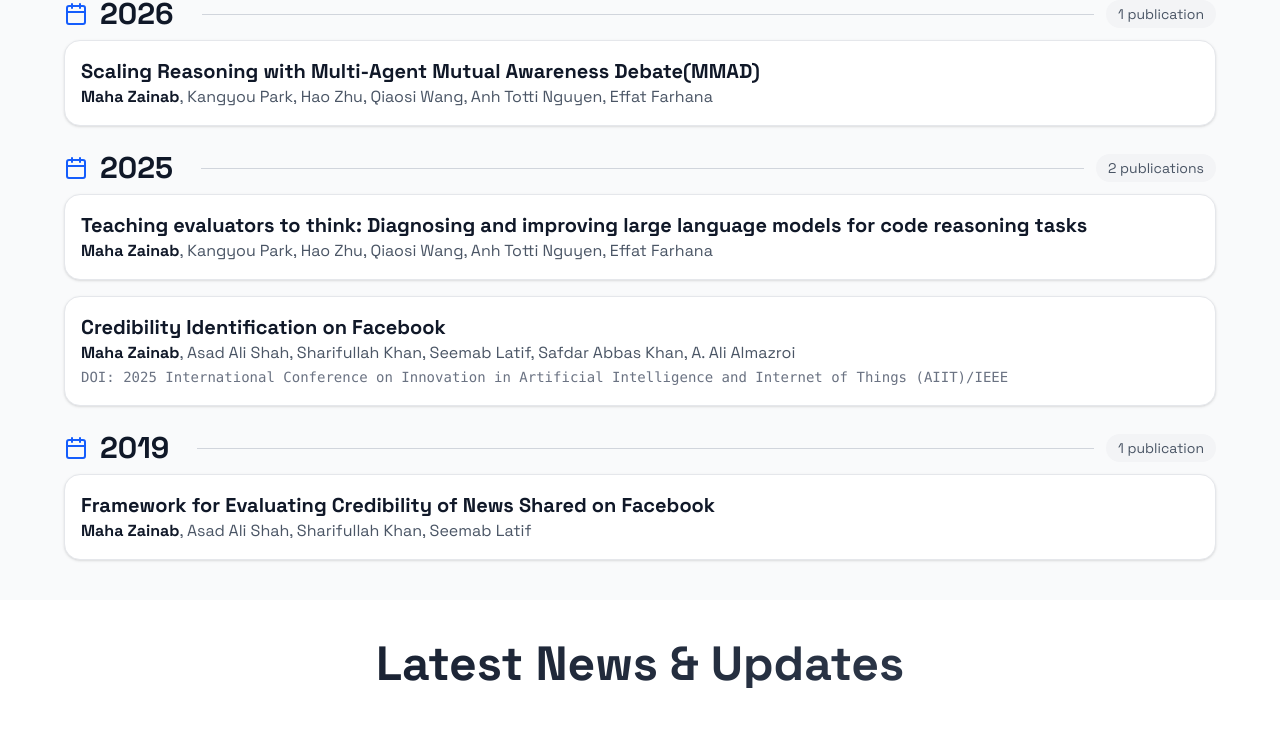
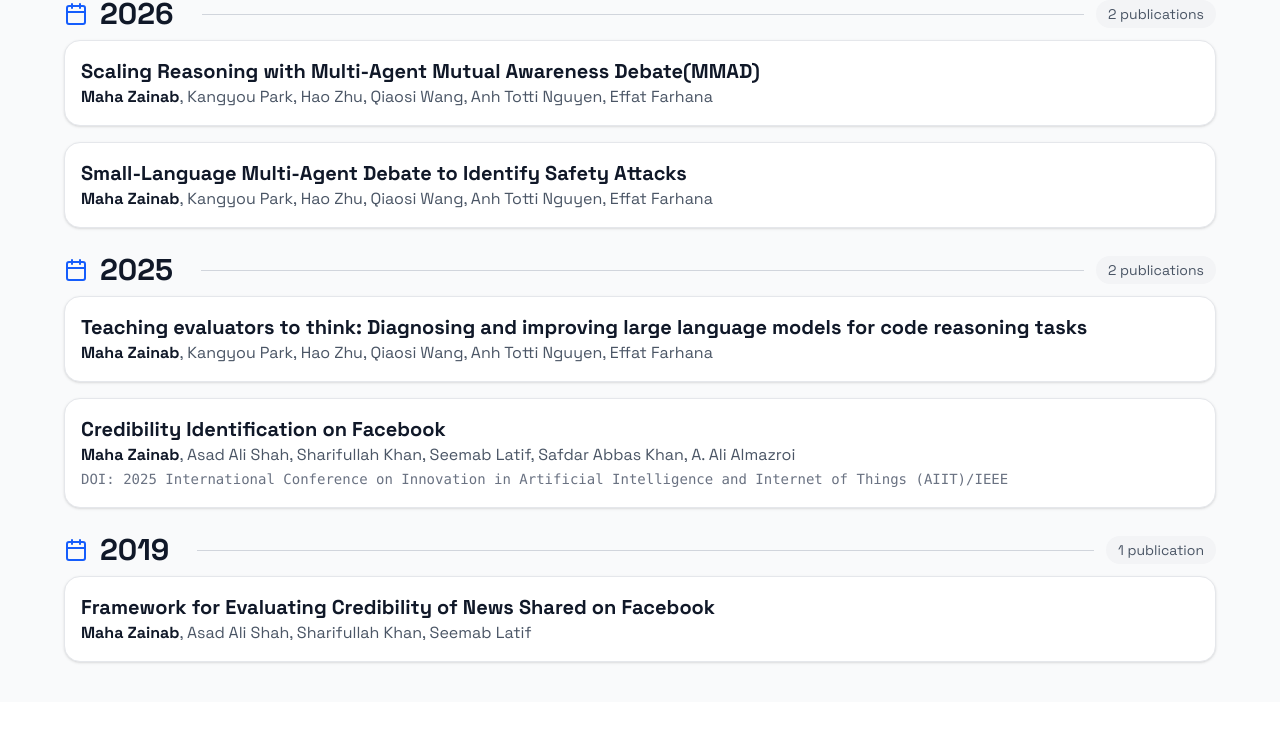
Before and after one commit to MahaZainab/MahaZainab.github.io, a React (Vite) app: page / in a window 1280 px wide. Shown: the part 1099-1831 px from the top of the page. Built offline with nearby package versions, Linux system fonts and the light colour scheme.

Commit message:
Auto commit on save

```diff
--- a/src/data/content.ts
+++ b/src/data/content.ts
@@ -87,6 +87,15 @@ export const publications: Publication[] = [
   {
     id: 4,
     title: "Scaling Reasoning with Multi-Agent Mutual Awareness Debate(MMAD)",
+    authors: ["Maha Zainab", "Kangyou Park", "Hao Zhu", "Qiaosi Wang", "Anh Totti Nguyen", "Effat Farhana"],
+    pdfLink: "",
+    talkLink: "",
+    year: "2026",
+    doi: "",
+  },
+  {
+    id: 5,
+    title: "Small-Language Multi-Agent Debate to Identify Safety Attacks",
     authors: ["Maha Zainab", "Kangyou Park", "Hao Zhu", "Qiaosi Wang", "Anh Totti Nguyen", "Effat Farhana"],
     pdfLink: "",
     talkLink: "",
```
